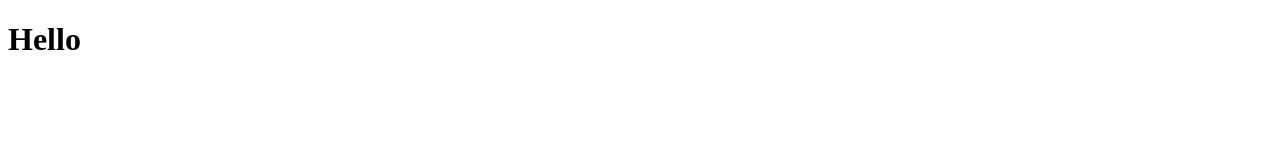
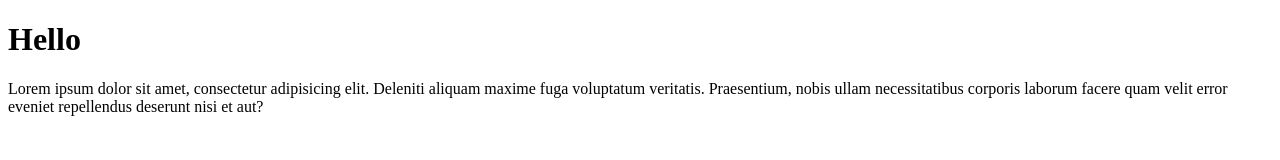
Before and after one commit to vetaluga/testCBS, a plain HTML site: page index.html in a window 1280 px wide. Drawn offline with Linux system fonts and the light colour scheme.

Commit message:
msg2 local comm

```diff
--- a/index.html
+++ b/index.html
@@ -7,5 +7,6 @@
 </head>
 <body>
     <h1>Hello</h1>
+    <p>Lorem ipsum dolor sit amet, consectetur adipisicing elit. Deleniti aliquam maxime fuga voluptatum veritatis. Praesentium, nobis ullam necessitatibus corporis laborum facere quam velit error eveniet repellendus deserunt nisi et aut?</p>
 </body>
 </html>
```
